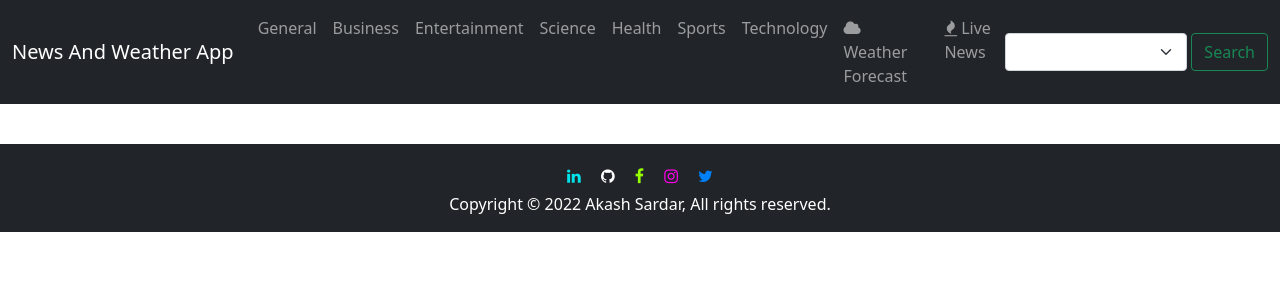
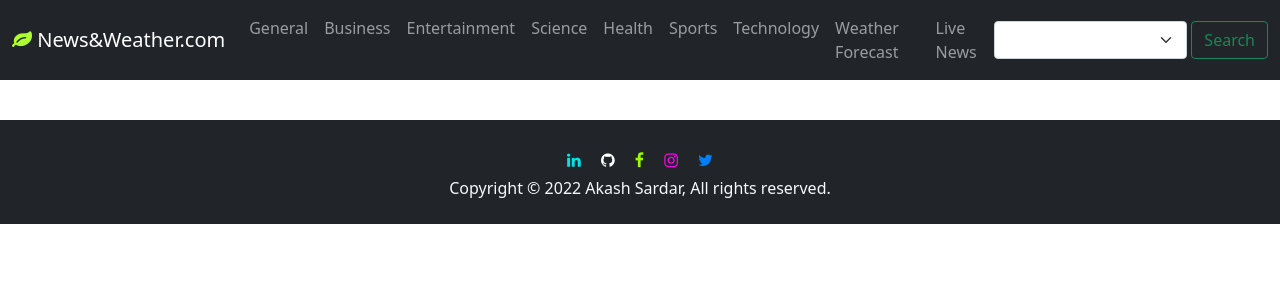
Before and after one commit to ACashSardar/News-Weather-App-Django, a Django app: page /CategoryNews/1 in a window 1280 px wide. Shown: the top 300 px of the page. Run offline with Django 3.2, Linux system fonts and the light colour scheme; data that the repository does not hold is empty.

Commit message:
Final Commit

```diff
--- a/myApp/Myfunctions.py
+++ b/myApp/Myfunctions.py
@@ -27,7 +27,6 @@ def DayDate(week):
 def WeatherUpdates(latitude,longitude,week):
     api="https://api.openweathermap.org/data/2.5/onecall?lat="+latitude+"&lon="+longitude+"&exclude=current,minutely,hourly&appid=7f7fb990c0d07404f86fb5f5a6922579"
     JSON_data=requests.get(api).json()
-    #weatherlist is a list of dictionary
     weatherlist=JSON_data['daily']
     day,date=DayDate(week)
     current_day=[]
--- a/myApp/templates/NewsPage.html
+++ b/myApp/templates/NewsPage.html
@@ -4,7 +4,7 @@
   <body>
     <nav class="navbar navbar-expand-lg navbar-dark bg-dark">
         <div class="container-fluid">
-          <a class="navbar-brand" href="#">News And Weather App</a>
+          <a class="navbar-brand" href="#"><i class="fa fa-leaf" aria-hidden="true" style="color:greenyellow"></i> News&Weather.com</a>
           <button class="navbar-toggler" type="button" data-bs-toggle="collapse" data-bs-target="#navbarSupportedContent" aria-controls="navbarSupportedContent" aria-expanded="false" aria-label="Toggle navigation">
             <span class="navbar-toggler-icon"></span>
           </button>
@@ -33,10 +33,10 @@
               </li>
 
               <li class="nav-item">
-                <a class="nav-link" href="/Weather/"><i class="fa fa-cloud" aria-hidden="true"></i> Weather Forecast</a>
+                <a class="nav-link" href="/Weather/">Weather Forecast</a>
               </li>
               <li class="nav-item">
-                <a class="nav-link" href="/Livenews/"><i class="fa fa-fire" aria-hidden="true"></i> Live News</a>
+                <a class="nav-link" href="/Livenews/">Live News</a>
               </li>
             </ul>
 
--- a/myApp/templates/footer.html
+++ b/myApp/templates/footer.html
@@ -1,5 +1,5 @@
-<footer class="page-footer font-small blue bg-dark" style="color:white;">
-    <div class="footer-copyright text-center py-3">
+<footer class="page-footer font-small blue bg-dark text-light">
+    <div class="footer-copyright text-center py-4">
       <a href="https://www.linkedin.com/in/akash-sardar-118858184/" style="margin: 8px; text-decoration: none; color:rgb(0, 227, 235)" class="fa fa-linkedin"></a>
       <a href="https://github.com/ACashSardar" style="margin: 8px; text-decoration: none; color:rgb(255, 255, 255)" class="fa fa-github"></a>
       <a href="https://www.facebook.com/akash.sardar.1717" style="margin: 8px; text-decoration: none; color:rgb(150, 255, 0)" class="fa fa-facebook"></a>
--- a/myApp/templates/header.html
+++ b/myApp/templates/header.html
@@ -18,6 +18,7 @@
             border-radius: 5px;
             border: 1px solid white
         }
+
         @media only screen and (max-width: 600px) {
             .custom-grid{
                 grid-template-columns: 1fr;
```
Also changed, not shown: myApp/templates/LiveNews.html (+7 -8 lines), myApp/templates/WeatherPage.html (+9 -9 lines).
